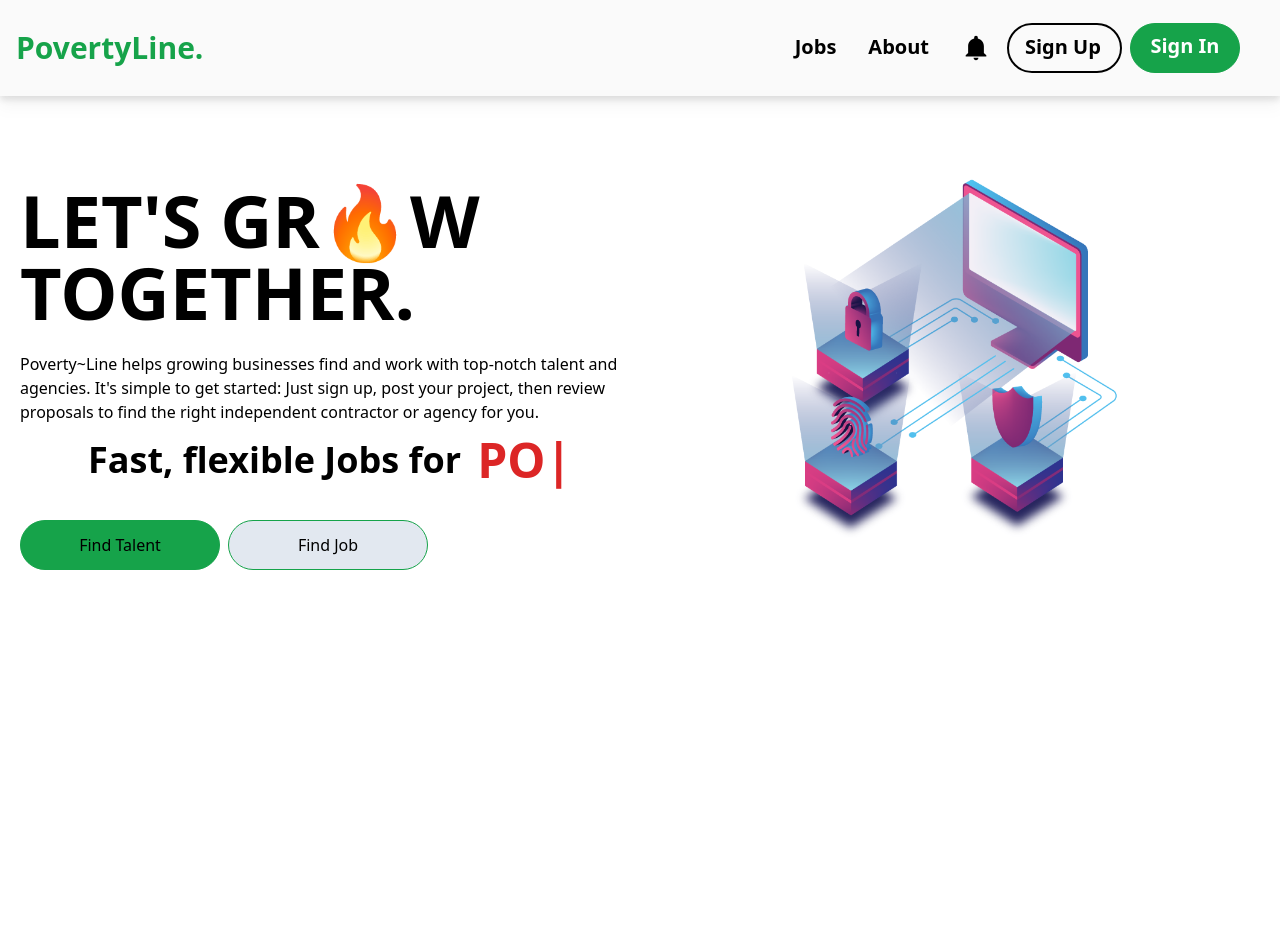
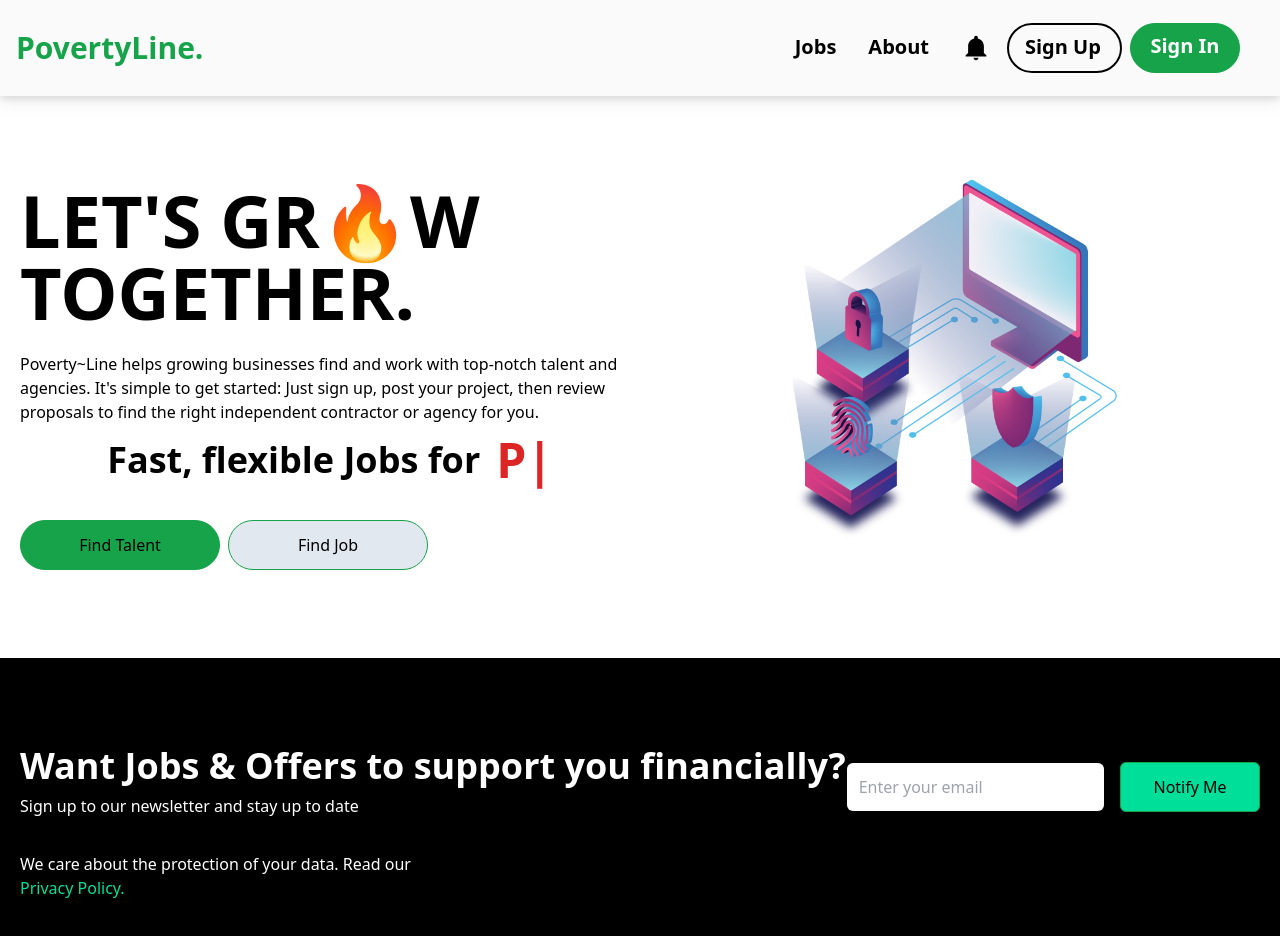
Before and after one commit to alemba-21/poverty-line, a React (Create React App) app in the folder frontend/: page /Jobs in a window 1280 px wide. Shown: the top 936 px of the page. Before the commit the page ends 800 px from the top, so only its background shows below. Built offline with nearby package versions, Linux system fonts and the light colour scheme.

Commit message:
Create job newsletter subscription component

```diff
--- a/frontend/src/App.js
+++ b/frontend/src/App.js
@@ -1,5 +1,6 @@
 import Navbar from "./components/Navbar";
 import Hero from "./components/Hero";
+import Subscribe from "./components/Subscribe";
 // import About from "./components/About";
 // import Jobs from "./components/Jobs";
 // import Footer from "./components/Footer";
@@ -9,6 +10,7 @@ function App() {
     <>
       <Navbar />
       <Hero />
+      <Subscribe />
     {/*
       <About />
       <Jobs />
--- /dev/null
+++ b/frontend/src/components/Subscribe.jsx
@@ -0,0 +1,23 @@
+import React from 'react'
+
+const Subscribe = () => {
+  return (
+    <div className='w-full py-16 text-white px-4 bg-black'>
+    <div className='max-w-[1240px] mx-auto grid lg:grid-cols-3'>
+        <div className='lg:col-span-2 my-4'>
+           <h1 className='md:text-4xl sm:text-3xl text-2xl font-bold py-2'>Want Jobs & Offers to support you financially?</h1>
+           <p>Sign up to our newsletter and stay up to date</p>
+        </div>
+        <div className='my-4'>
+            <div className='flex flex-col sm:flex-row items-center justify-between w-full'>
+                <input type='email' placeholder='Enter your email' className='p-3 flex w-full rounded-md text-black' />
+                <button className='bg-[#00df9a] w-[200px] rounded-md font-medium ml-4 my-6 px-6 py-3 text-black'>Notify Me</button>
+            </div>
+        </div>
+        <p>We care about the protection of your data. Read our <span className='text-[#00df9a]'>Privacy Policy.</span></p>
+    </div>
+</div>
+  )
+}
+
+export default Subscribe
```
